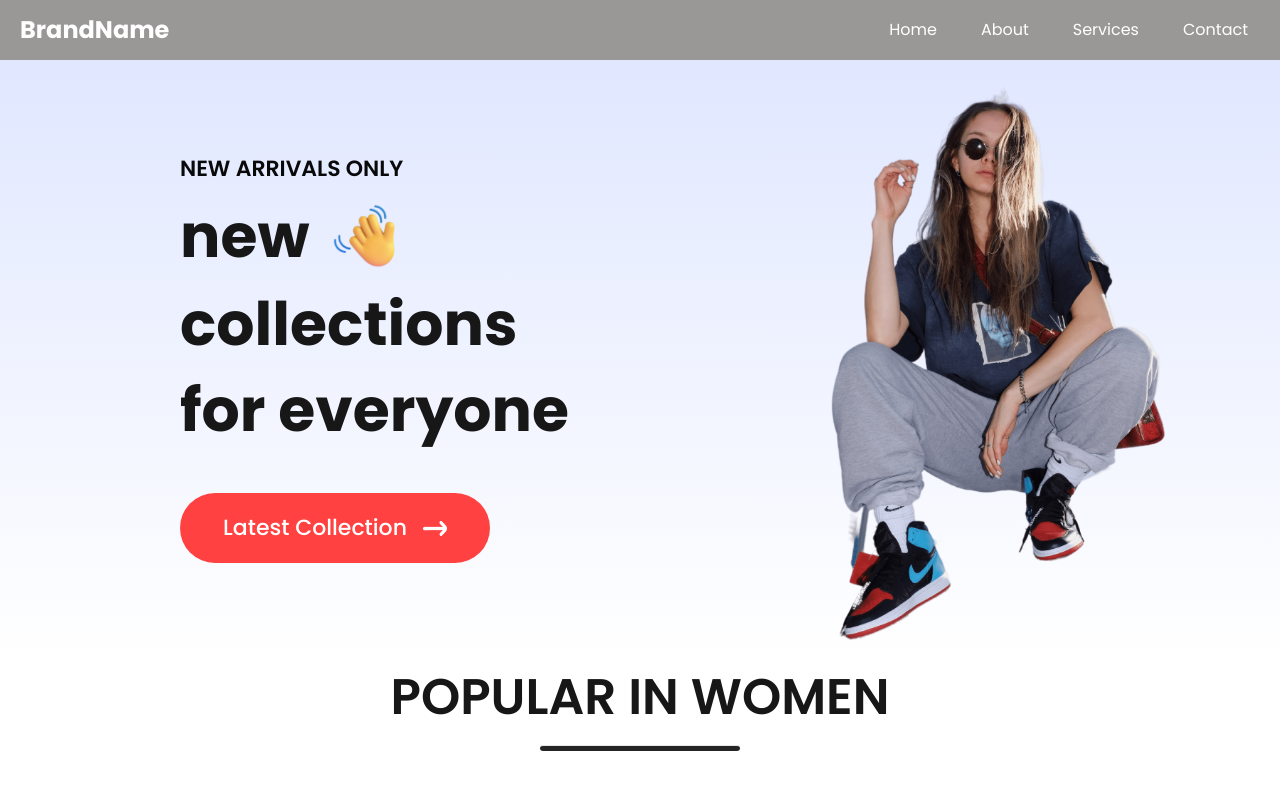
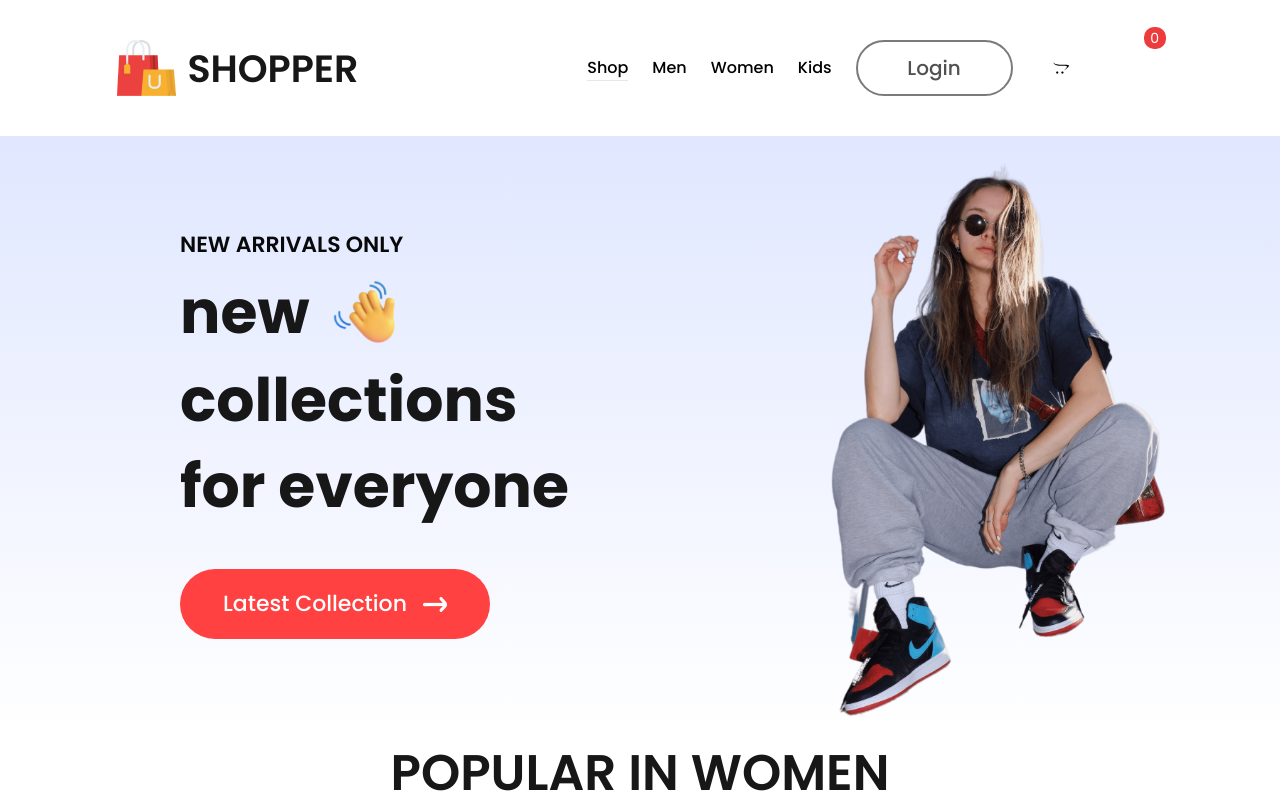
Before and after one commit to Sagar-tech-coder/Shopper, a React (Create React App) app: page / in a window 1280 px wide. Shown: the top 800 px of the page. Built offline with nearby package versions, Linux system fonts and the light colour scheme.

Commit message:
hamburgur-update

```diff
--- a/src/components/navbar/Navbar.css
+++ b/src/components/navbar/Navbar.css
@@ -4,7 +4,7 @@
     justify-content: space-between;
     align-items: center;
     background-color: #9a9797;
-    padding: 10px 20px;
+    padding: 10px 70px;
   }
 
   /* Brand/logo styling */
@@ -21,23 +21,23 @@
   }
 
   /* Individual links */
-  .navbar-links a {
-    color: white;
+  .navbar-linksl aj {
+    /* color: white; */
     text-decoration: none;
     padding: 8px 12px;
     border-radius: 4px;
     transition: background-color 0.3s;
   }
 
-  .navbar-links a:hover {
+  /* .navbar-links a:hover {
     background-color: #555;
-  }
+  } */
 
   /* Hamburger menu styling (hidden on large screens) */
   .hamburger {
     display: none;
     flex-direction: column;
-    cursor: pointer;
+    /* cursor: pointer; */
   }
 
   .hamburger .bar {
@@ -56,7 +56,7 @@
       right: 0;
       width: 100%;
       flex-direction: column;
-      background-color: #333;
+      background-color: #eaeaea;
       align-items: center;
       display: none;
     }
--- a/src/components/navbar/Navbar.jsx
+++ b/src/components/navbar/Navbar.jsx
@@ -1,6 +1,9 @@
 import React, { useState } from "react";
 import "./Navbar.css"; // Import the CSS file for styling
 import { IoMenu, IoClose } from "react-icons/io5";
+import { FaOpencart } from "react-icons/fa";
+import Logo from "../assets/logo.png";
+import { Link } from "react-router-dom";
 
 function Navbar() {
   const [isOpen, setIsOpen] = useState(false);
@@ -10,18 +13,54 @@ function Navbar() {
   };
 
   return (
-    <nav className="navbar">
-      <div className="navbar-brand">BrandName</div>
-      <div className={`navbar-links ${isOpen ? "active" : ""}`}>
-        <a href="#home">Home</a>
+    <nav className="navbarl flex justify-around shadow-gray-300 max-[400px]:justify-between max-[400px]:items-center max-[400px]:py-4 max-[400px]:px-5">
+      <div className="nav-logo flex items-center gap-2">
+        <img src={Logo} alt="" className="max-[400px]:h-[40px]" />
+        <p className="text-[#171717] text-[38px] font-semibold max-[400px]:font-medium max-[400px]:text-[20px]">
+          SHOPPER
+        </p>
+      </div>
+      <div id="ham-nav" className={`navbar-links ${isOpen ? "active" : ""}`}>
+        <div className="py-10 flex gap-6 items-center justify-center max-[400px]:flex max-[400px]:flex-col max-[400px]:">
+          <ul className="nav-menu flex items-center list-none gap-6 font-medium max-[400px]:flex max-[400px]:flex-col">
+            <li className="flex flex-col items-center justify-center gap-1">
+              <Link>
+                Shop
+                <hr />
+              </Link>
+            </li>
+            <li className="flex flex-col items-center justify-center gap-1">
+              <Link>Men</Link>
+            </li>
+            <li className="flex flex-col items-center justify-center gap-1">
+              <Link>Women</Link>
+            </li>
+            <li className="flex flex-col items-center justify-center gap-1">
+              <Link>Kids</Link>
+            </li>
+          </ul>
+          <div className="nav-login-cart flex items-center gap-10 max-[400px]:flex max-[400px]:flex-col">
+            <button className="w-[157px] h-14 outline-none border-2 text-[20px] font-medium bg-white text-[#515151] border-[#7a7a7a] rounded-[75px] active:bg-[#f3f3f3] max-[400px]:w-[120px] max-[400px]:h-[42px] max-[400px]:text-[17px]">
+              Login
+            </button>
+            <Link>
+              <FaOpencart />
+            </Link>
+            <div className="nav-cart-count w-[22px] h-[22px] flex items-center justify-center mt-[-60px] ml-[35px] rounded-[10px] text-[14px] bg-[#ec3c3c] text-white">
+              0
+            </div>
+          </div>
+          {/* justify-center ends */}
+        </div>
+        {/* <a href="#home">Home</a>
         <a href="#about">About</a>
         <a href="#services">Services</a>
-        <a href="#contact">Contact</a>
+        <a href="#contact">Contact</a> */}
       </div>
       <div className="hamburger" onClick={toggleMenu}>
         {isOpen ? (
           <div className="close-ba">
-            <IoClose />
+            <IoClose className="" />
           </div> // Close icon (X)
         ) : (
           <>
```
